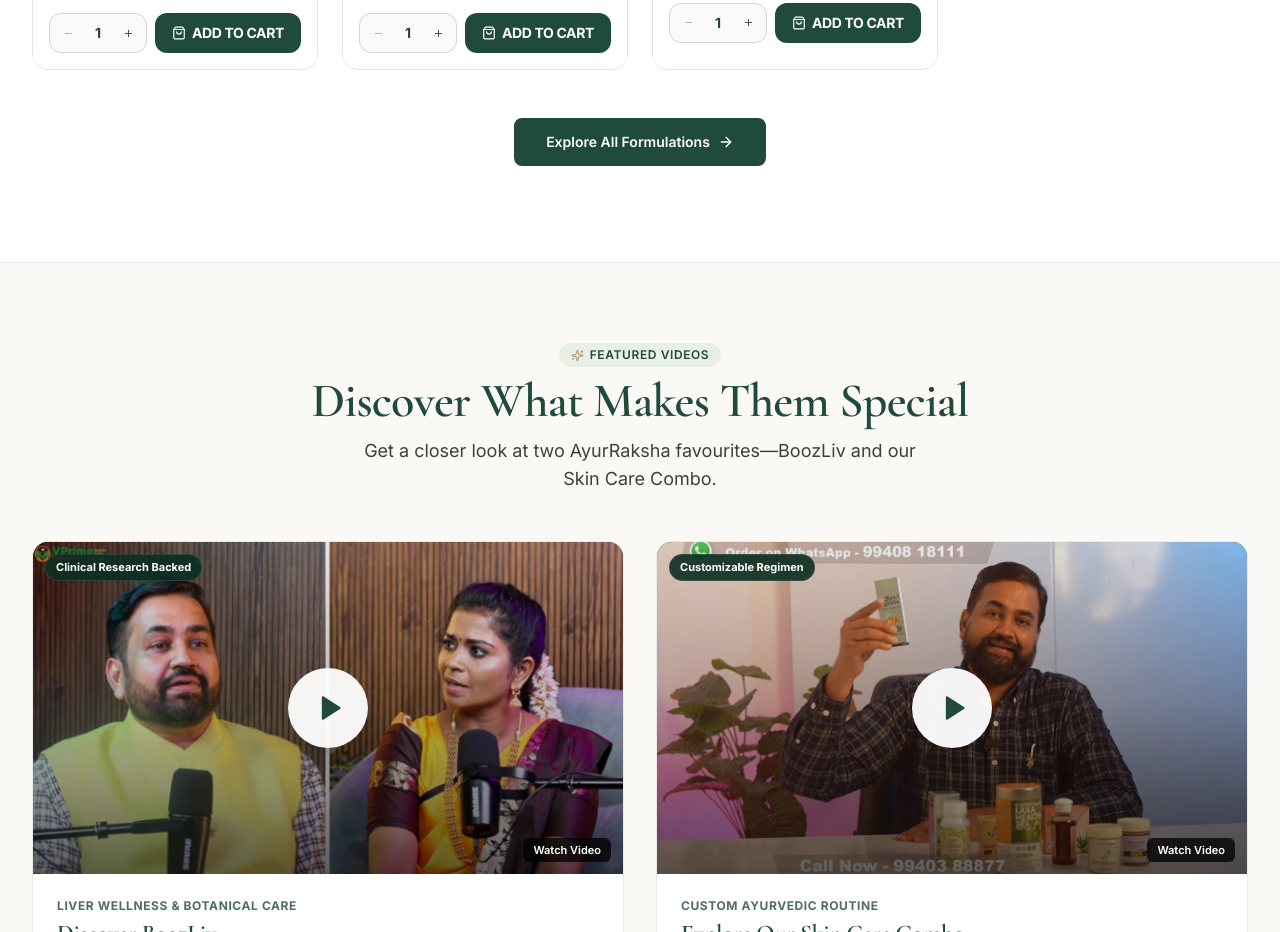
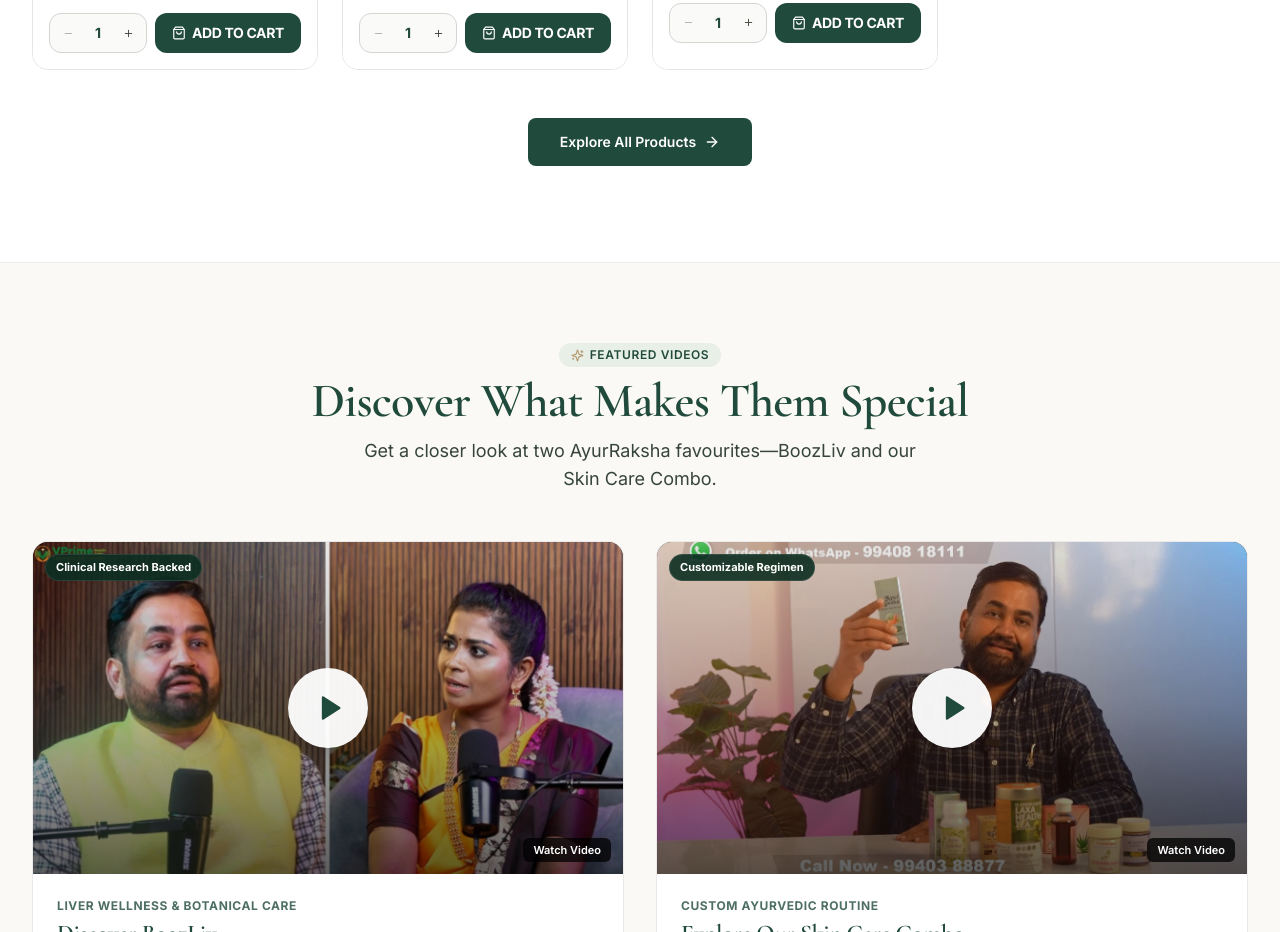
Before and after one commit to anish-illuz/ayurraksha_prod, a Next.js app: page / in a window 1280 px wide. Shown: the part 3480-4412 px from the top of the page. Built offline with nearby package versions, Linux system fonts and the light colour scheme; no server answers.

Commit message:
fix(home): relabel bestsellers CTA from Formulations to Products

```diff
--- a/src/components/home/Bestsellers.tsx
+++ b/src/components/home/Bestsellers.tsx
@@ -71,7 +71,7 @@ export const Bestsellers: React.FC = () => {
             href="/shop"
             className="inline-flex items-center justify-center gap-2 px-8 h-12 rounded-[8px] text-sm font-semibold bg-primary hover:bg-primary-dark text-white transition-all shadow-xs active:scale-[0.98]"
           >
-            <span>Explore All Formulations</span>
+            <span>Explore All Products</span>
             <ArrowRight size={16} />
           </Link>
         </div>
```
